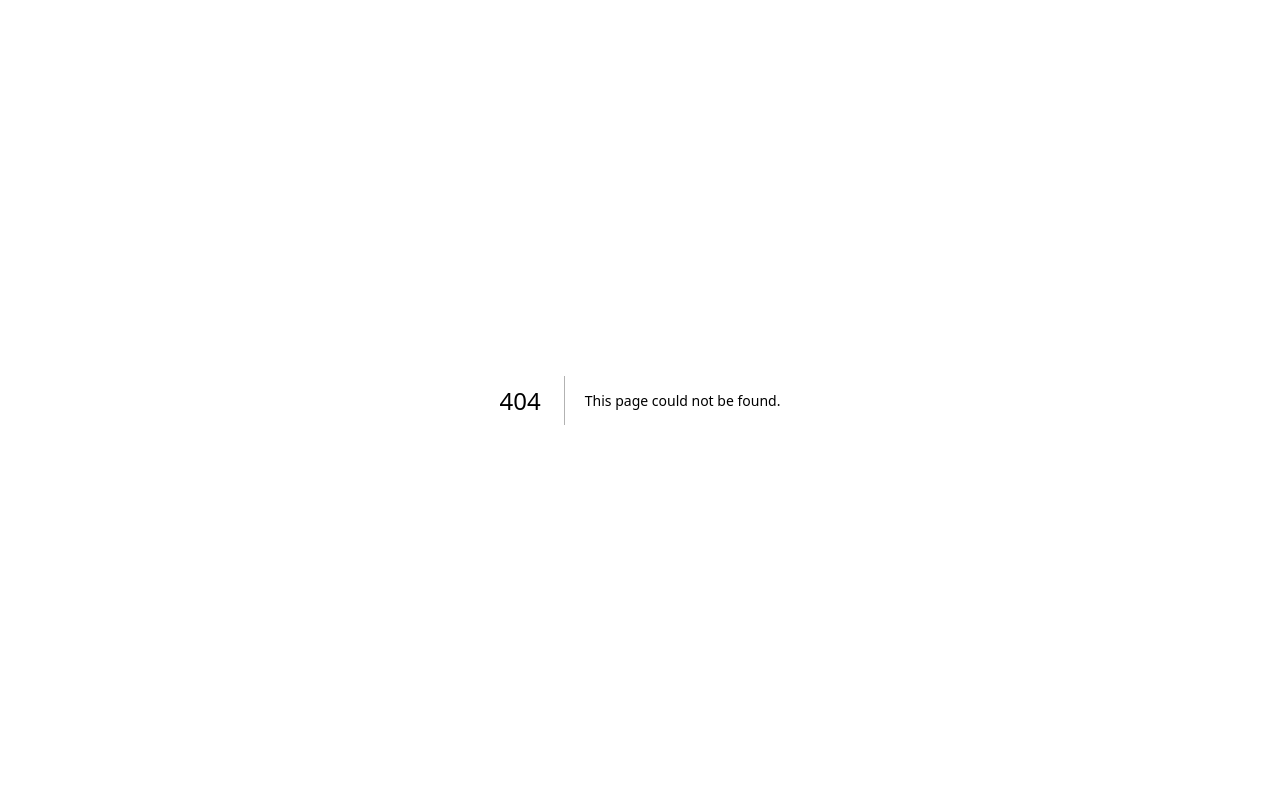
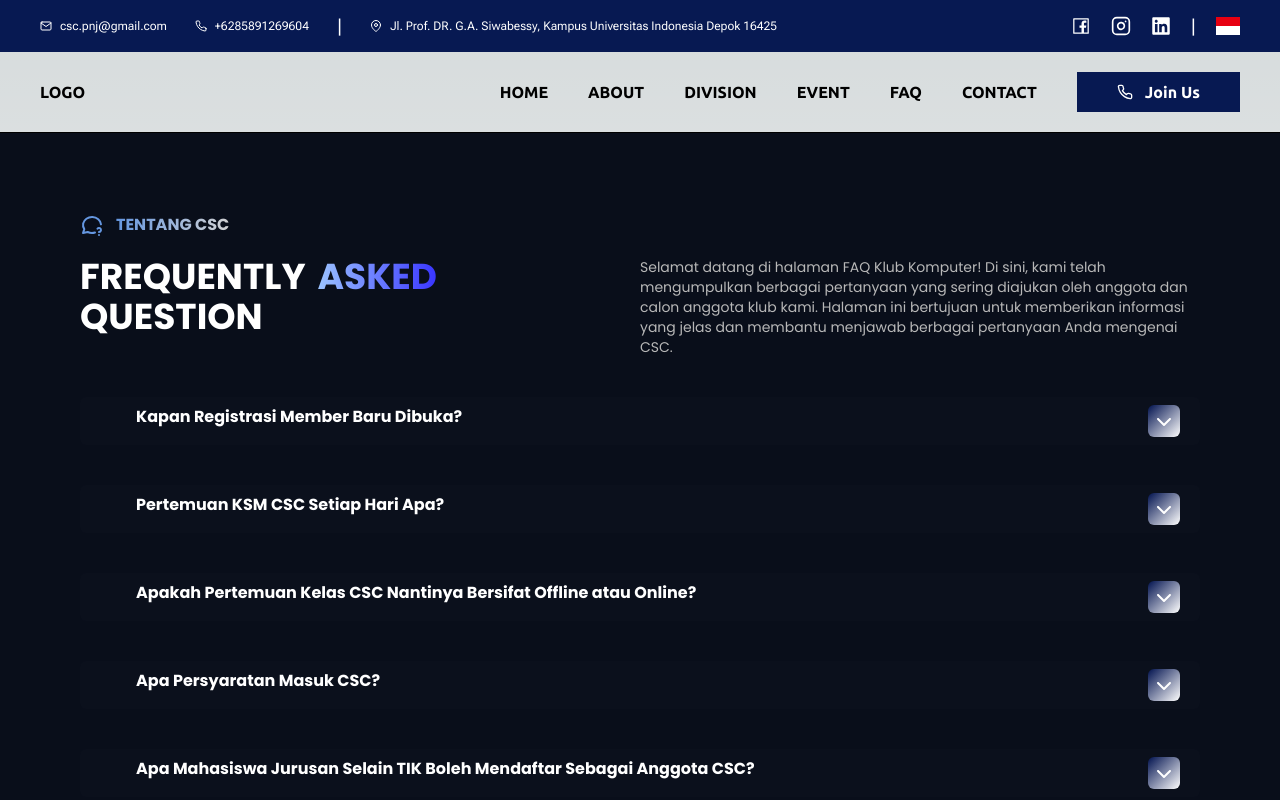
Before and after one commit to NoitrX/csc-final-fe, a Next.js app: page /faq in a window 1280 px wide. Before the commit this address had no page. Shown: the top 800 px of the page. Built offline with nearby package versions, Linux system fonts and the light colour scheme; a web font is replaced by a local one.

Commit message:
feat: add FAQ page

```diff
--- /dev/null
+++ b/src/app/faq/page.tsx
@@ -0,0 +1,41 @@
+"use client";
+
+import TopNav from "@/components/TopNav";
+import Navbar from "@/components/Navbar";
+import FAQQuestion from "@/components/FAQQuestion";
+import Footer from "@/components/Footer";
+import { TbMessageCircleQuestion } from "react-icons/tb";
+
+export default function FAQ() {
+    return (
+        <div>
+            <TopNav />
+            <Navbar />
+            <div className="w-full min-h-screen bg-[#090E1A] p-20">
+                <div className="flex items-center gap-3 font-poppins font-bold">
+                    <TbMessageCircleQuestion className="text-[#6597E1] text-2xl" />
+                    <p className="bg-gradient-to-r from-[#6597E1] to-[#D2D2D3] bg-clip-text text-transparent uppercase">Tentang CSC</p>
+                </div>
+                <div className="flex justify-between font-poppins mt-5">
+                    <p className="w-full text-4xl text-white font-bold uppercase">
+                        Frequently
+                        <a className="bg-gradient-to-r from-[#9BC3FF] to-[#3935FF] bg-clip-text text-transparent ml-3">Asked</a>
+                        <br/>
+                        Question
+                    </p>
+                    <p className="w-full text-[#B8B8B8] text-sm">Selamat datang di halaman FAQ Klub Komputer! Di sini, kami telah mengumpulkan berbagai pertanyaan yang sering diajukan oleh anggota dan calon anggota klub kami. Halaman ini bertujuan untuk memberikan informasi yang jelas dan membantu menjawab berbagai pertanyaan Anda mengenai CSC.</p>
+                </div>
+                <div className="w-full flex flex-col gap-10 mt-10">
+                    <FAQQuestion question="Kapan Registrasi Member Baru Dibuka?" answer="Pendaftaran KSM biasanya dimulai pada semester 2, Pantau terus Instagram CSC untuk informasi lebih lanjut." />
+                    <FAQQuestion question="Pertemuan KSM CSC Setiap Hari Apa?" answer="Normalnya, kelas diadakan tiap hari Sabtu jam 9 sampai selesai (Sesi kelas biasanya 2-4 Jam tergantung materi). Namun, apabila ada kuliah tambahan/pengganti dari mayoritas member ataupun mentor, waktu kelas bisa disesuaikan lagi." />
+                    <FAQQuestion question="Apakah Pertemuan Kelas CSC Nantinya Bersifat Offline atau Online?" answer="Rencana kami untuk angkatan tahun ini semua divisi dilaksanakan secara Offline, Namun masih dalam proses negosiasi dengan pihak jurusan. Akan kami beri informasi ter-update saat proposal kegiatan angkatan baru CSC sudah di approve oleh jurusan." />
+                    <FAQQuestion question="Apa Persyaratan Masuk CSC?" answer="..." />
+                    <FAQQuestion question="Apa Mahasiswa Jurusan Selain TIK Boleh Mendaftar Sebagai Anggota CSC?" answer="Boleh banget! Soalnya CSC akan mengajarkan konsep dasar tiap divisi secara langsung, dan mentor akan memantau progress tiap member supaya tidak tertinggal. Jadi walau kamu tidak memiliki dasar sama sekali di divisi-divisi kami, tetap bisa mengikuti kegiatan CSC" />
+                    <FAQQuestion question="Apa Perbedaan CSC dengan Sahabat PNJ? / Lebih Cocok Masuk CSC atau SPNJ Ya?" answer="..." />
+                    <FAQQuestion question="Apa Boleh Join Lebih dari Satu Divisi?" answer="Kami tidak meminta uang kas dari member baru. Jika kamu dikirimi pesan oleh member pengurus yang meminta uang dengan alasan yang tidak jelas, mohon kirimkan laporan ke admin kami via DM Instagram atau Whatsapp yang tertera pada Kontak Kami.\n\nKami hanya meminta uang saat akan mengadakan acara seperti first gathering, makrab, dll, atau saat membuat merchandise KSM. Dan itu tidak wajib bagi member baru. Hanya yang berminat saja." />
+                </div>
+            </div>
+            <Footer />
+        </div>
+    )
+}
--- a/src/app/globals.css
+++ b/src/app/globals.css
@@ -33,3 +33,51 @@ body {
     left: -100%
   }
 }
+
+@keyframes max-height-appear {
+  from {
+    max-height: 0;
+    padding-top: 0;
+    padding-bottom: 0;
+  }
+
+  to {
+    max-height: 100vh;
+    padding-top: 0.75rem;
+    padding-bottom: 0.75rem;
+  }
+}
+
+@keyframes max-height-disappear {
+  from {
+    max-height: 100vh;
+    padding-top: 0.75rem;
+    padding-bottom: 0.75rem;
+  }
+
+  to {
+    max-height: 0;
+    padding-top: 0;
+    padding-bottom: 0;
+  }
+}
+
+@keyframes rotate-180 {
+  from {
+    transform: rotate(0deg);
+  }
+
+  to {
+    transform: rotate(180deg);
+  }
+}
+
+@keyframes from-180 {
+  from {
+    transform: rotate(180deg);
+  }
+
+  to {
+    transform: rotate(0deg);
+  }
+}
--- a/src/app/page.tsx
+++ b/src/app/page.tsx
@@ -60,8 +60,8 @@ meningkatkan capaian prestasi mahasiswa. </p>
             </div>
           </div>
         </div>
-        <div className="min-h-full min-w-full md:min-w-[auto] overflow-hidden">
-          <img src="/sample.png" className="h-full w-full md:w-auto object-cover" />
+        <div className="min-h-full max-h-full min-w-full max-w-full md:min-w-[auto] overflow-hidden">
+          <img src="/coding.png" className="h-auto md:h-full w-full md:w-auto object-cover" />
         </div>
       </div>
       <div className="w-full p-20 bg-[#0D1221] grid grid-cols-1 md:grid-cols-2 lg:grid-cols-3 gap-5 font-poppins">
--- /dev/null
+++ b/src/components/FAQQuestion.tsx
@@ -0,0 +1,20 @@
+import { useState } from "react";
+import { FaChevronDown } from "react-icons/fa6";
+
+export default function FAQQuestion({ question, answer }: { question: string; answer: string }) {
+    const [isOpen, setIsOpen] = useState<boolean | null>(null);
+
+    return (
+        <div className="w-full flex flex-col text-white">
+            <div className="w-full bg-[#0B101C] rounded-md py-2 pl-14 pr-5 flex justify-between cursor-pointer" onClick={() => setIsOpen(!isOpen)}>
+                <p className="font-poppins font-bold">{question}</p>
+                <div className="bg-gradient-to-br from-[#01124F] to-white px-2 py-2 rounded-md">
+                    <FaChevronDown className={isOpen === null ? "" : isOpen ? "animate-faq-chevron-rotate" : "animate-faq-chevron-unrotate"}/>
+                </div>
+            </div>
+            <div className={`w-full px-10 max-h-0 py-0 overflow-hidden ${isOpen === null ? "" : isOpen ? "animate-faq-appear" : "animate-faq-disappear"} text-[#B8B8B8]`}>
+                {answer}
+            </div>
+        </div>
+    )
+}
--- a/src/components/Navbar.tsx
+++ b/src/components/Navbar.tsx
@@ -1,15 +1,16 @@
 import { FiPhone } from "react-icons/fi";
+import Link from "next/link";
 
 export default function Navbar() {
     return (
         <nav className="w-full flex items-center justify-between font-ubuntu font-semibold text-base py-5 px-10 border-b border-black uppercase">
             <p>Logo</p>
             <div className="hidden md:flex items-center gap-10">
-                <p>Home</p>
-                <p>About</p>
+                <Link href="/">Home</Link>
+                <Link href="/about">About</Link>
                 <p>Division</p>
                 <p>Event</p>
-                <p>Faq</p>
+                <Link href="/faq">FAQ</Link>
                 <p>Contact</p>
                 <button className="bg-primary text-white py-2 px-10 flex items-center gap-3">
                     <FiPhone />
--- a/tailwind.config.ts
+++ b/tailwind.config.ts
@@ -10,7 +10,11 @@ const config: Config = {
     extend: {
       animation: {
         "partner-slider": "r-to-l 20s infinite linear",
-        "partner-slider-delayed": "r-to-l 20s infinite linear 10s"
+        "partner-slider-delayed": "r-to-l 20s infinite linear 10s",
+        "faq-appear": "max-height-appear 0.25s ease-in-out forwards",
+        "faq-disappear": "max-height-disappear 0.25s ease-in-out forwards",
+        "faq-chevron-rotate": "rotate-180 0.25s ease-in-out forwards",
+        "faq-chevron-unrotate": "from-180 0.25s ease-in-out forwards",
       },
       backgroundColor: {
         primary: "#071952"
```
Also changed, not shown: public/coding.png (added).
